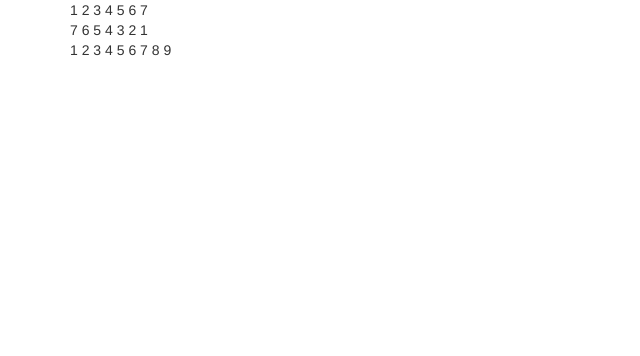
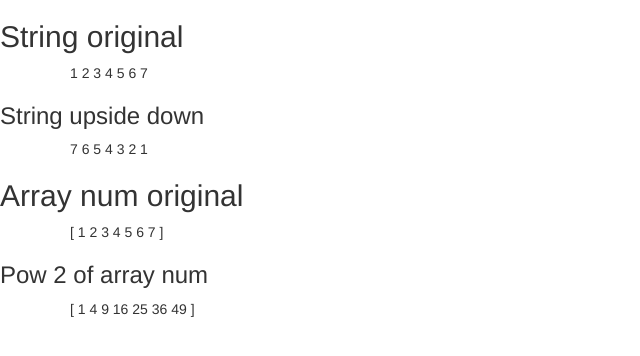
Before and after one commit to darkzam/angularPractice, a plain HTML site: page src/index.html in a window 1280 px wide. Shown: the whole page, without its empty margins (0-640 px from the left). Drawn offline with nearby package versions, Linux system fonts and the light colour scheme.

Commit message:
ts ex union types v2

```diff
--- a/src/app/app.js
+++ b/src/app/app.js
@@ -4,25 +4,22 @@ var container3 = document.getElementById('container3');
 var container4 = document.getElementById('container4');
 function calculate(x) {
     if (typeof x === "string") {
-        var arraystr = x.split("");
-        return arraystr.reverse();
+        // if(x instanceof String){
+        //  console.log("entro al if");
+        return x.split("").reverse().join(" ");
     }
     if (x instanceof Array) {
-        var arratresult = array();
-        for (var _i = 0, x_1 = x; _i < x_1.length; _i++) {
-            var u = x_1[_i];
-            arraresult.push(pow2(parseInt(u)));
-        }
-        return arratresult;
+        x.forEach(function (element, index, x) {
+            x[index] = element * element;
+        });
+        return x.join(" ");
     }
-}
-function pow2(x) {
-    return x * x;
+    //console.log("return calculate");
 }
 function Impr(param, param2) {
     container1.innerHTML = param.split("").join(" ");
-    container2.innerHTML = calculate(param).join(" ");
-    container3.innerHTML = param2.split("").join(" ");
-    container4.innerHTML = calculate(param2.split(""));
+    container2.innerHTML = calculate(param);
+    container3.innerHTML = "[ " + param2.join(" ") + " ]";
+    container4.innerHTML = "[ " + calculate(param2) + " ]";
 }
-new Impr("1234567", "123456789");
+new Impr("1234567", [1, 2, 3, 4, 5, 6, 7]);
--- a/src/index.html
+++ b/src/index.html
@@ -7,16 +7,14 @@
 </head>
 
 <body>
+    <h2>String original</h2>
     <div id="container" class="container"></div>
-    <div id="container2" class="container">
-
-    </div>
-    <div id="container3" class="container">
-
-    </div>
-    <div id="container4" class="container">
-
-    </div>
+    <h3>String upside down</h3>
+    <div id="container2" class="container"></div>
+    <h2>Array num original</h2>
+    <div id="container3" class="container"></div>
+    <h3>Pow 2 of array num</h3>
+    <div id="container4" class="container"></div>
     <script type="text/javascript" src="app/app.js"></script>
 </body>
 
```
Also changed, not shown: 1 other file.
